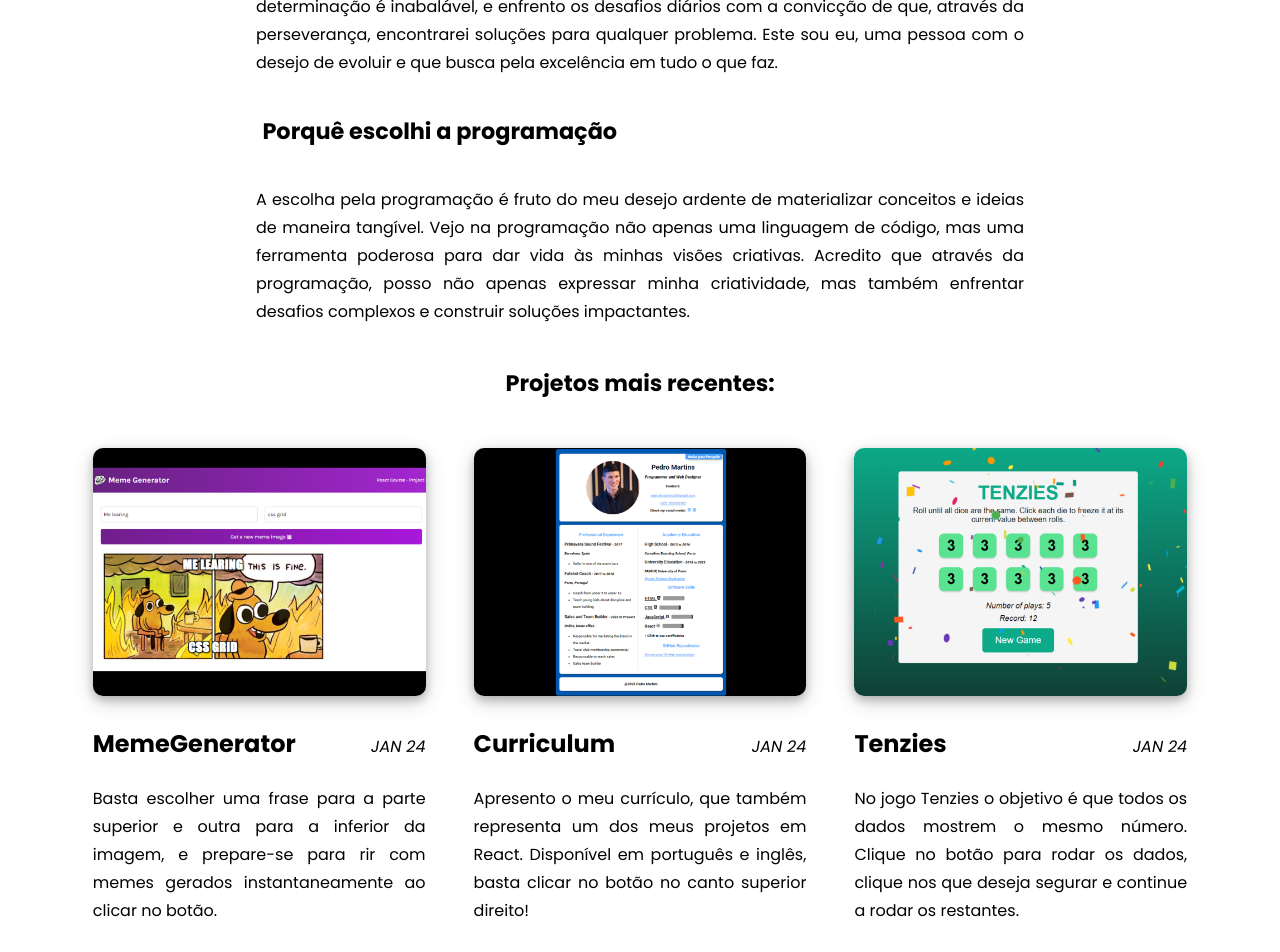
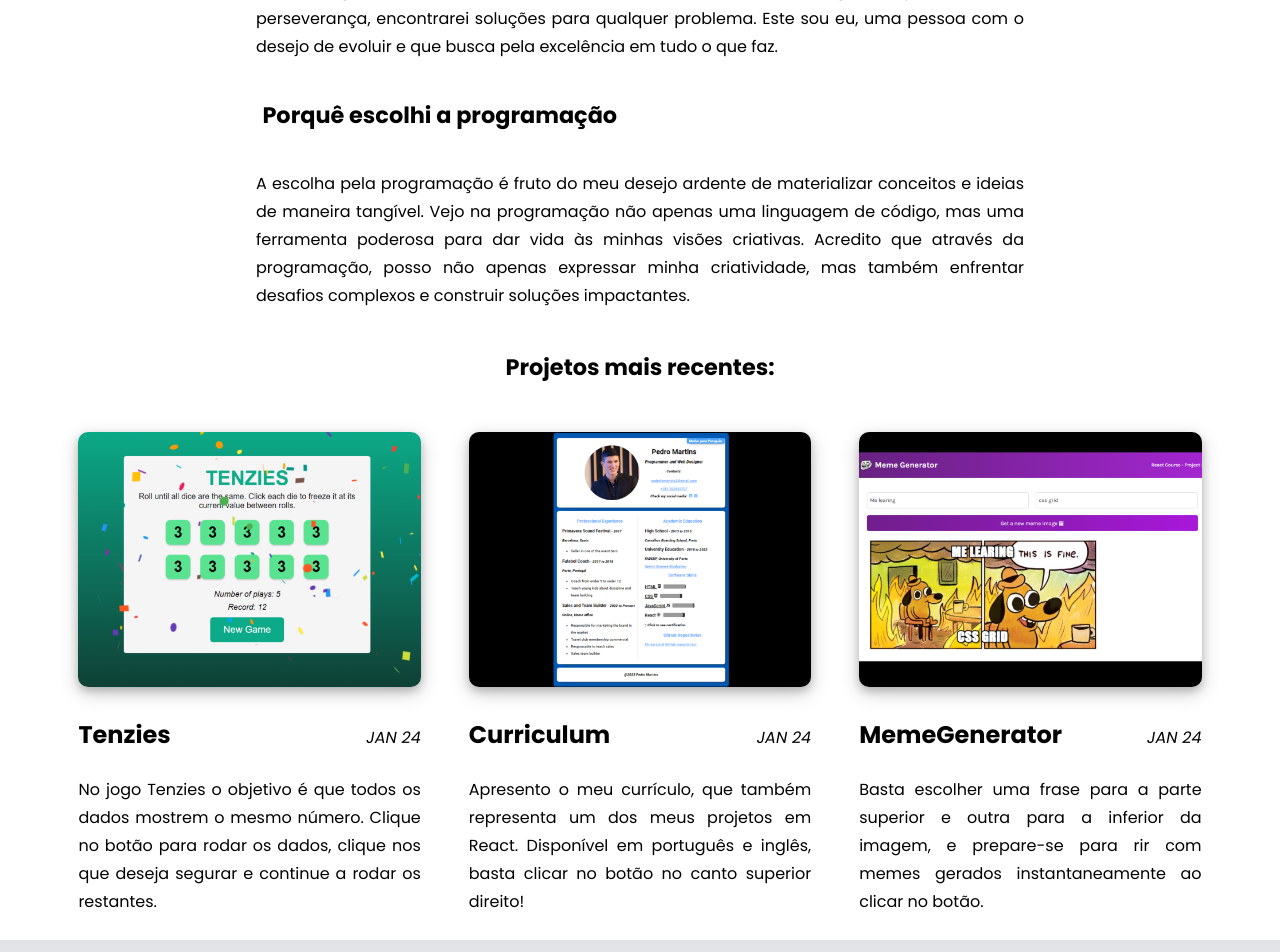
Before and after one commit to pedrofsmartins3/portfolio-pedromartins, a React (Vite) app: page /about in a window 1280 px wide. Shown: the part 687-1639 px from the top of the page. Built offline with nearby package versions, Linux system fonts and the light colour scheme.

Commit message:
padding change

```diff
--- a/Components/RecentProjects.jsx
+++ b/Components/RecentProjects.jsx
@@ -3,7 +3,7 @@ import CreateProjects from "./CreateProjects"
 
 export default function RecentProjects() {
 
-  const newArray = allProjects.slice(allProjects.length - 3, allProjects.length)
+  const newArray = allProjects.slice(allProjects.length - 3, allProjects.length).reverse()
 
   return (
       <>
--- a/Components/Style/Home.css
+++ b/Components/Style/Home.css
@@ -21,7 +21,7 @@
 .title-description {
     text-align: center;
     font-style: italic;
-    padding: 0 2em;
+    padding: 0 1.5em;
 }
 
 .description {
--- a/Components/Style/Projects.css
+++ b/Components/Style/Projects.css
@@ -7,7 +7,7 @@
 
 .project-div {
     margin: 0.5em 0;
-    width: 90%;
+    width: 100%;
     margin: auto;
 }
 
--- a/index.css
+++ b/index.css
@@ -48,7 +48,7 @@ h1 {
 }
 
 main {
-  padding: 2em;
+  padding: 1em;
   background-color: var(--foreground-color);
   color: var(--primary-text-color);
   display: flex;
```
